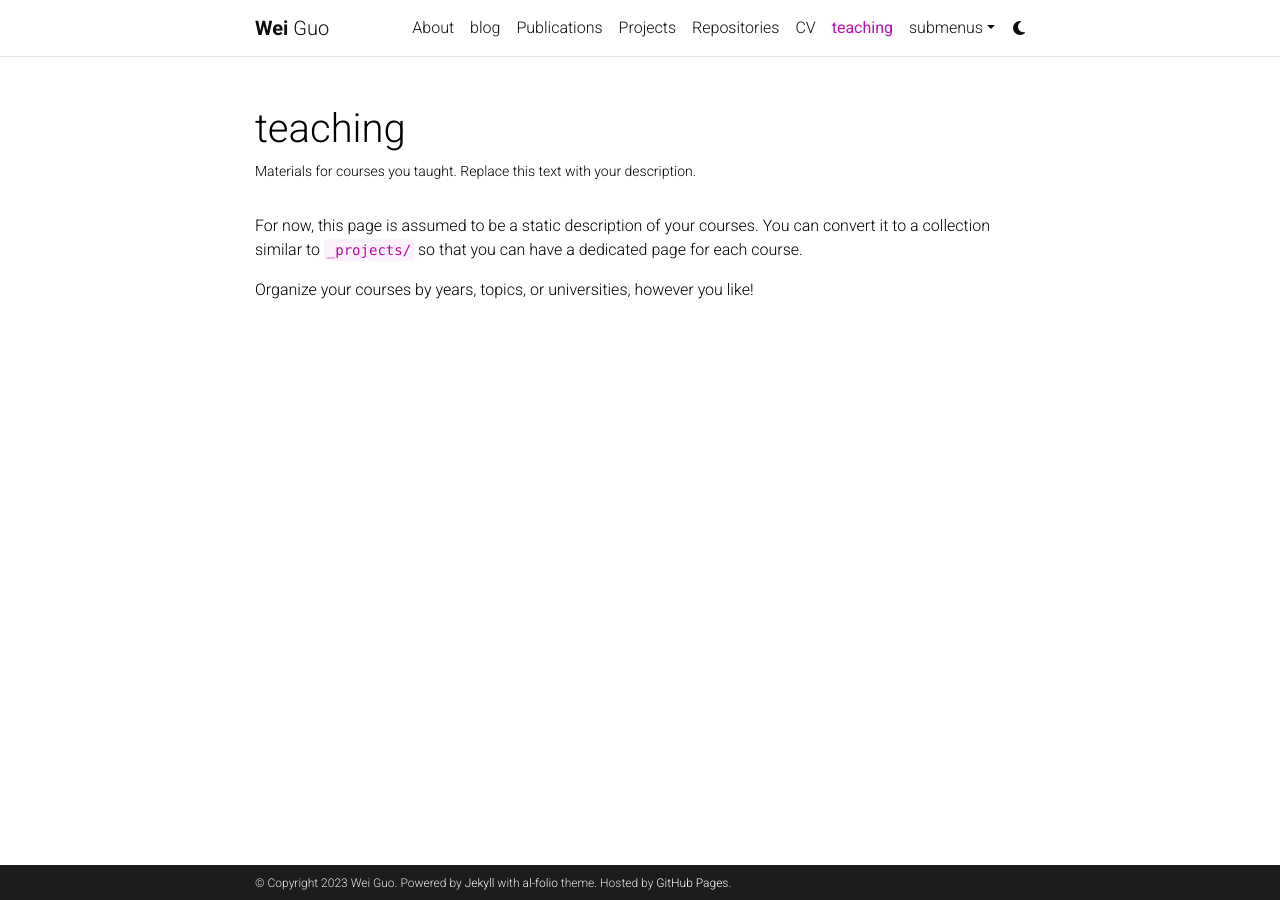
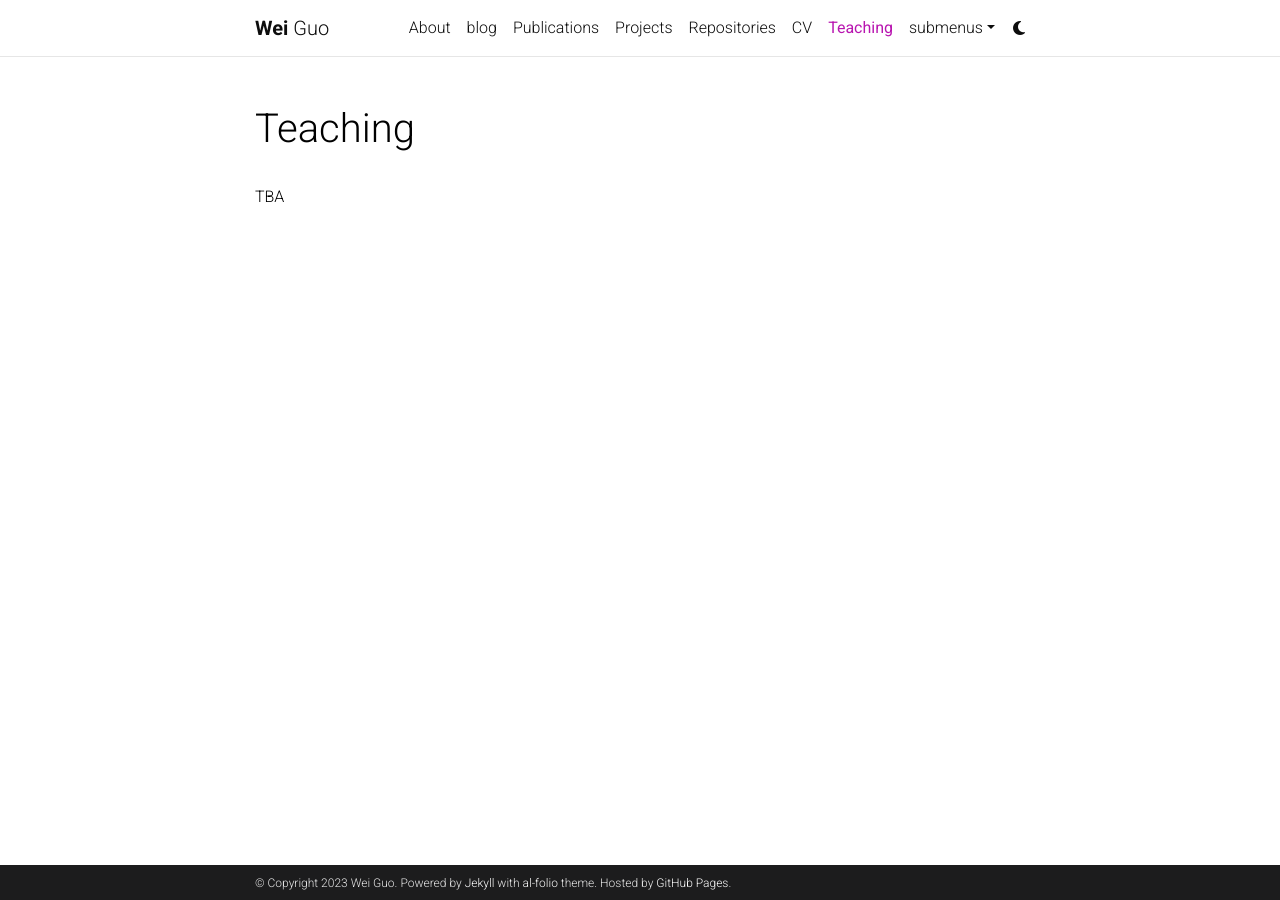
Before and after one commit to AlexandreGUO2001/AlexandreGUO2001.github.io, a Jekyll site: the page built from _pages/teaching.md, in a window 1280 px wide. Built offline with Jekyll 4.4.1, drawn with Linux system fonts in a browser that asks for light colours; comment, search, counter and statistics services are not loaded; a style sheet for code colours, icons or effects is not loaded.

Commit message:
Update teaching.md

```diff
--- a/_pages/teaching.md
+++ b/_pages/teaching.md
@@ -1,12 +1,10 @@
 ---
 layout: page
 permalink: /teaching/
-title: teaching
-description: Materials for courses you taught. Replace this text with your description.
+title: Teaching
+description:
 nav: true
 nav_order: 5
 ---
 
-For now, this page is assumed to be a static description of your courses. You can convert it to a collection similar to `_projects/` so that you can have a dedicated page for each course.
-
-Organize your courses by years, topics, or universities, however you like!
+TBA
```
